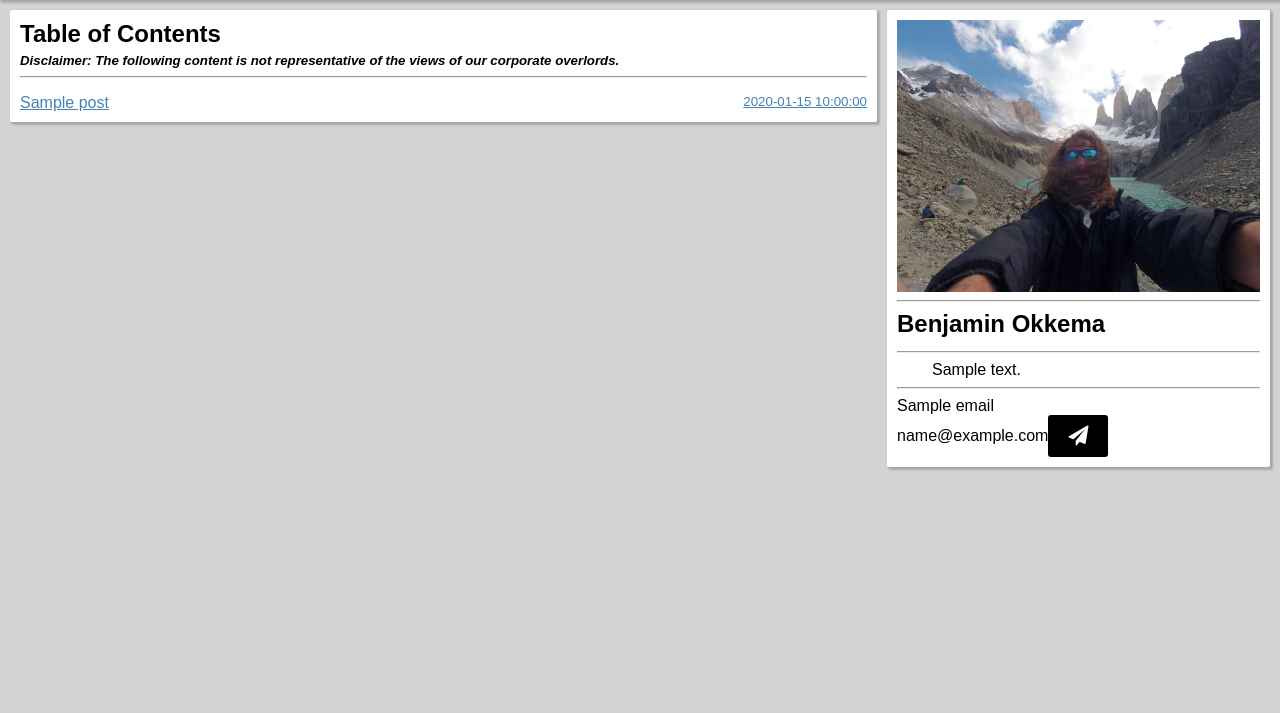
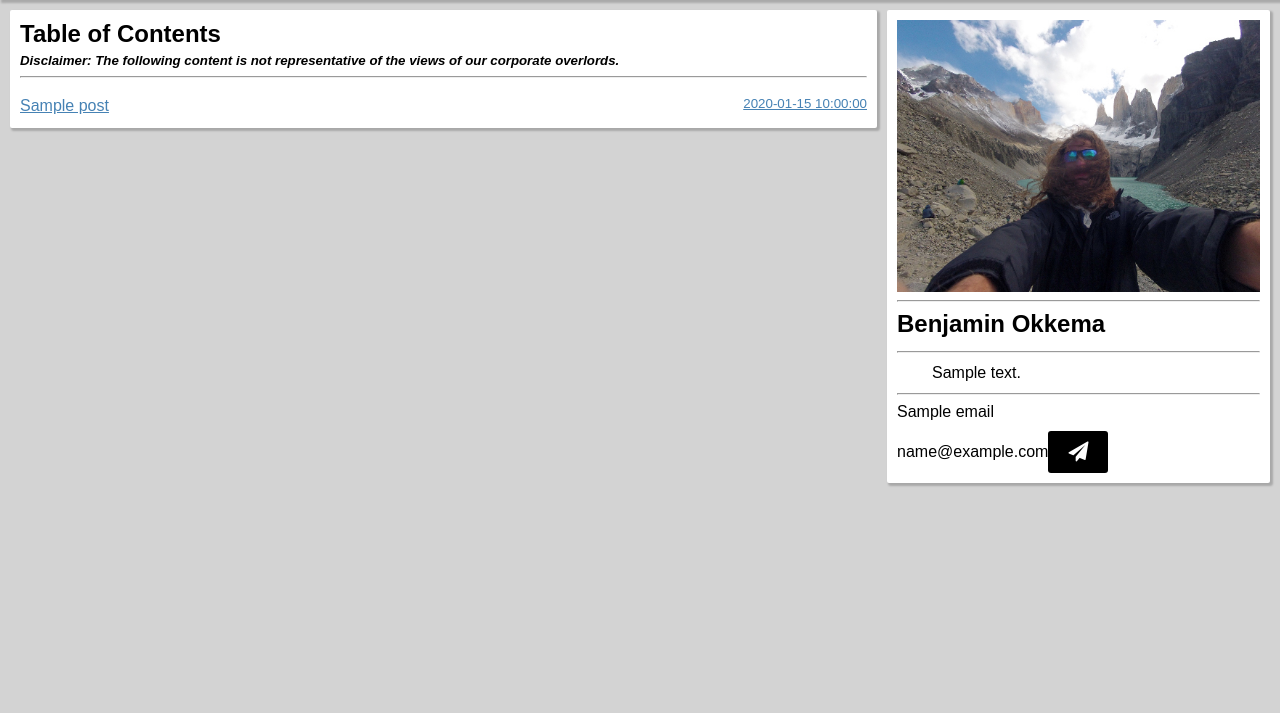
Before and after one commit to cptchloroplast/blog, a Python web app: template app/templates/table_of_contents.html in a window 1280 px wide. Shown: the part 46-759 px from the top of the page. Run offline with Jinja, Linux system fonts and the light colour scheme; the template is opened without the code that fills it: most values are stand-ins (such as "Sample title", 1, 10 or a date in 2020); some web fonts are replaced.

Commit message:
more fixes css

```diff
--- a/app/static/css/theme.css
+++ b/app/static/css/theme.css
@@ -209,6 +209,7 @@ nav {
 .bio-item {
 	display: flex;
 	flex-direction: row;
+	line-height: 1.5;
 }
 
 .bio-icon {
@@ -242,6 +243,7 @@ nav {
 	flex-direction: row;
 	align-items: center;
 	flex-wrap: wrap;
+	margin-top: 10px;
 }
 
 .form-button {
@@ -357,6 +359,7 @@ textarea, input[type=text], input[type=email] {
 .post-item {
 	list-style: none;
 	margin-bottom: 5px;
+	line-height: 1.5;
 }
 
 .post-link {
```
